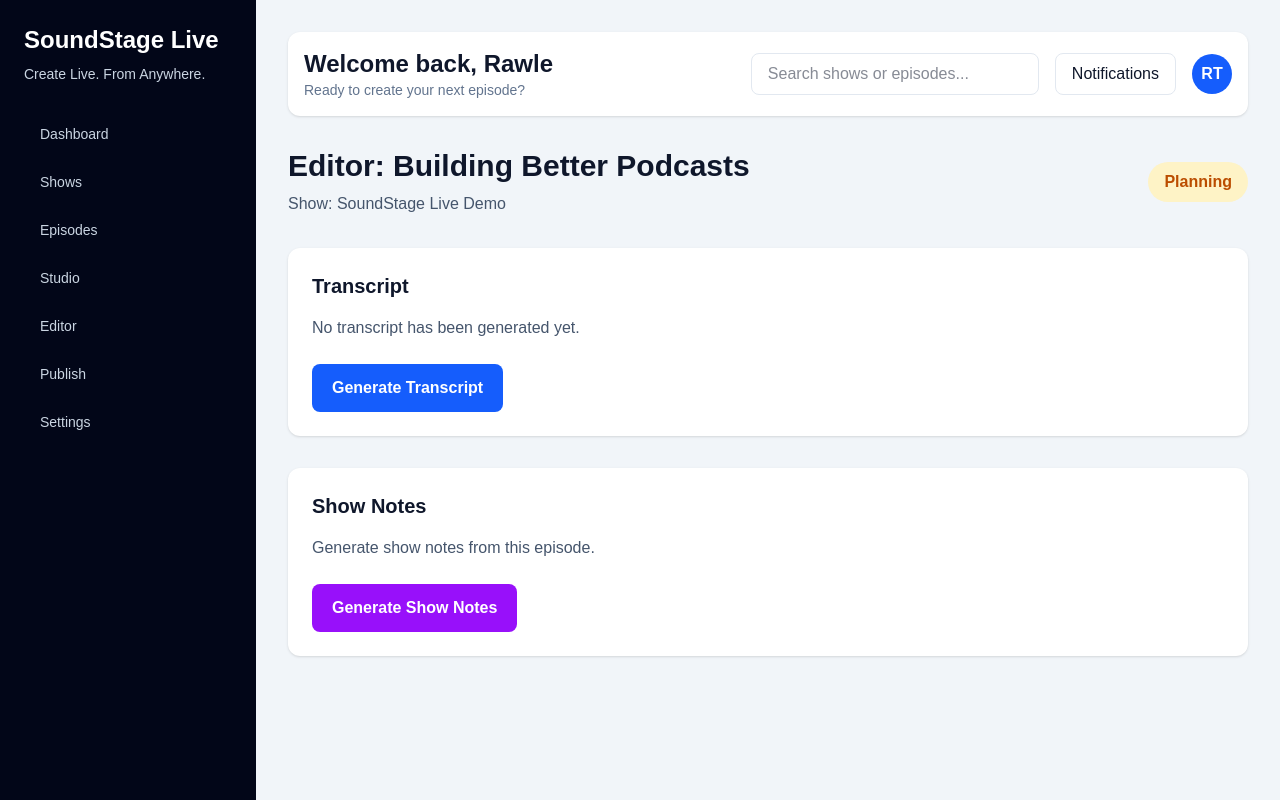
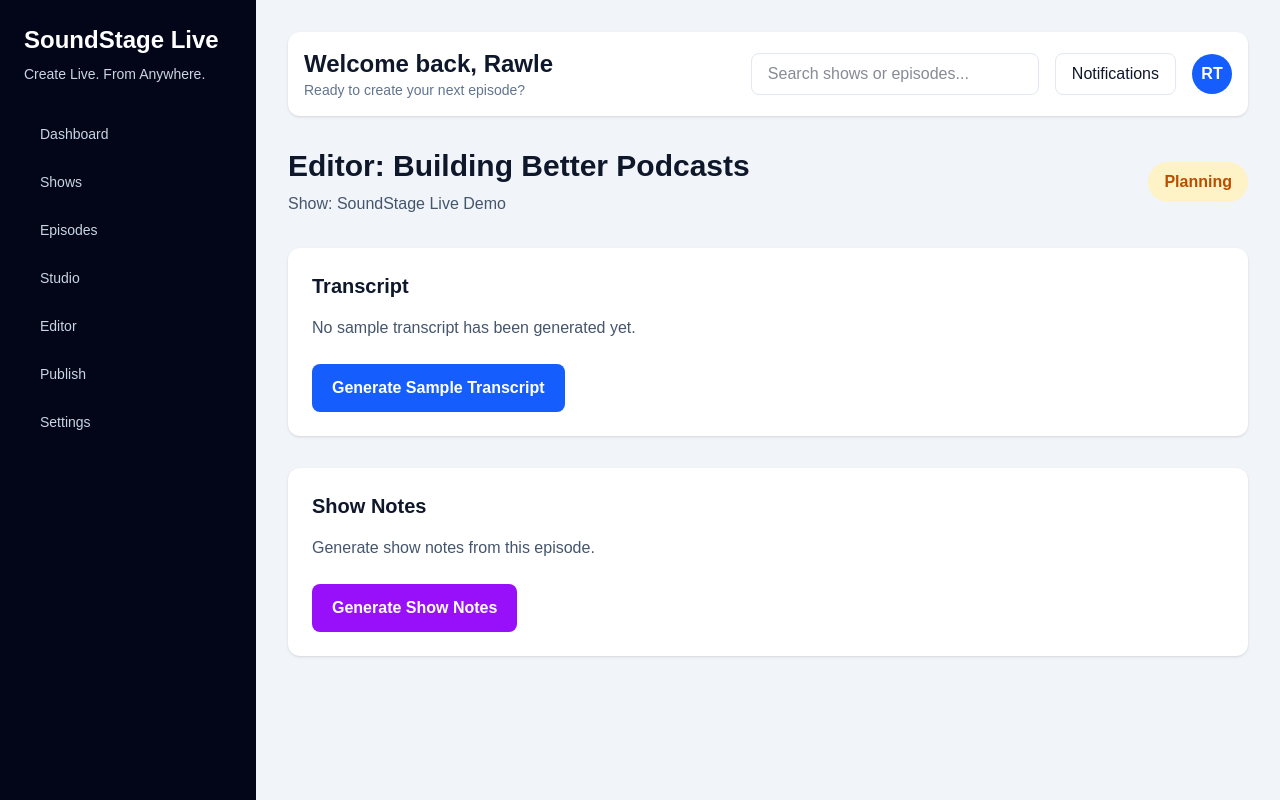
Before and after one commit to rtucker891/SoundStage-Live, a Next.js app: page /episodes/episode-1/editor in a window 1280 px wide. Built offline with nearby package versions, Linux system fonts and the light colour scheme.

Commit message:
Clarify sample transcript generation

```diff
--- a/app/episodes/[id]/assets/page.tsx
+++ b/app/episodes/[id]/assets/page.tsx
@@ -129,11 +129,21 @@ export default function EpisodeAssetsPage() {
                     </div>
 
                   {asset.type === "recording" && (
+  <>
     <audio
       controls
       src={asset.url}
       className="mt-4 w-full"
     />
+
+    <a
+      href={asset.url}
+      download={asset.fileName}
+      className="mt-4 inline-block rounded-lg bg-slate-900 px-4 py-2 text-sm font-semibold text-white"
+    >
+      Download Recording
+    </a>
+  </>
 )}
                     {asset.type === "transcript" && (
   <a
--- a/app/episodes/[id]/editor/page.tsx
+++ b/app/episodes/[id]/editor/page.tsx
@@ -172,7 +172,7 @@ export default function EpisodeEditorPage() {
             {!transcript ? (
               <>
                 <p className="mt-4 text-slate-600">
-                  No transcript has been generated yet.
+                  No sample transcript has been generated yet.
                 </p>
 
                 <button
@@ -182,7 +182,7 @@ export default function EpisodeEditorPage() {
                 >
                   {generating
                     ? "Generating..."
-                    : "Generate Transcript"}
+                   : "Generate Sample Transcript"}
                 </button>
               </>
             ) : (
```
Lines whose indentation alone changed are shown as unchanged.
